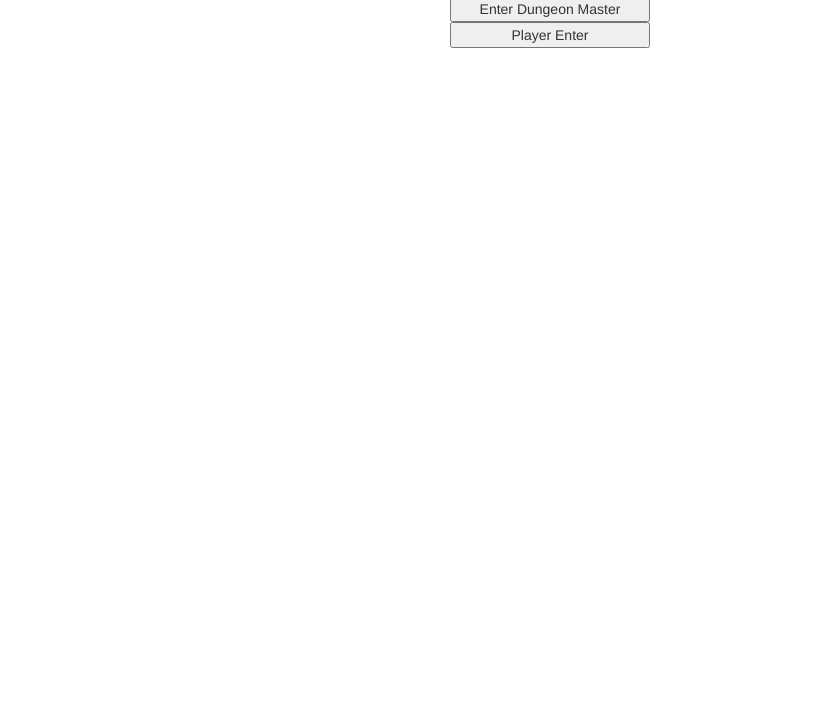
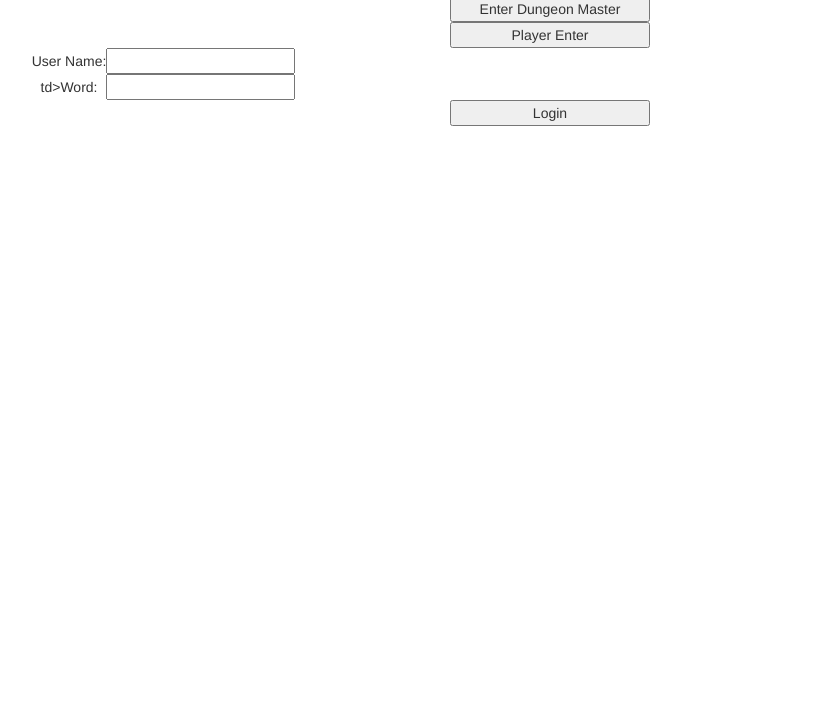
Before and after one commit to martytheparty/rod-and-dad-adventure-game, a website: page raw/index.html in a window 1280 px wide. Shown: the part 74-800 px from the top of the page, without its empty margins (90-916 px from the left). Drawn offline with nearby package versions, Linux system fonts and the light colour scheme; no server answers.

Commit message:
Adds login form.

```diff
--- a/raw/index.html
+++ b/raw/index.html
@@ -53,6 +53,19 @@
         </div>
         <div class="column col-xs-1"></div>
       </div>
+
+      <div class="row" id="player-login">
+        <div class="column col-xs-1"></div>
+        <div class="column col-xs-10" style="text-align:center">
+          <table>
+            <tr><td>User Name:</td> <td><input type='text' id='username'></td></tr>
+            <tr><td>td>Word:</td> <td><input type='text' id='word'></td></tr>
+          </table>
+          <button onclick="loginPlayer()" style="width:200px">Login</button>
+        </div>
+        <div class="column col-xs-1"></div>
+      </div>
+
     </div>
     <script type="text/javascript" src="bower_components/jquery/dist/jquery.js"></script>
 
```
